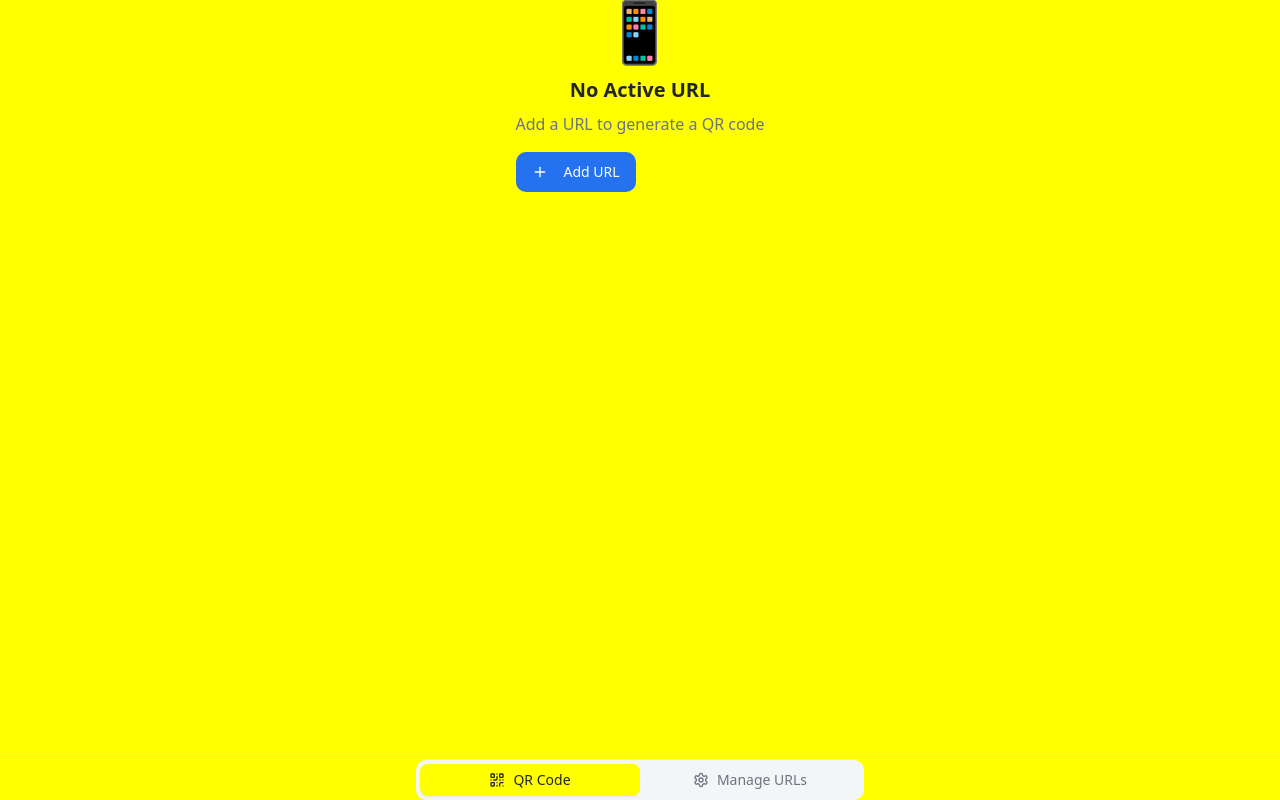
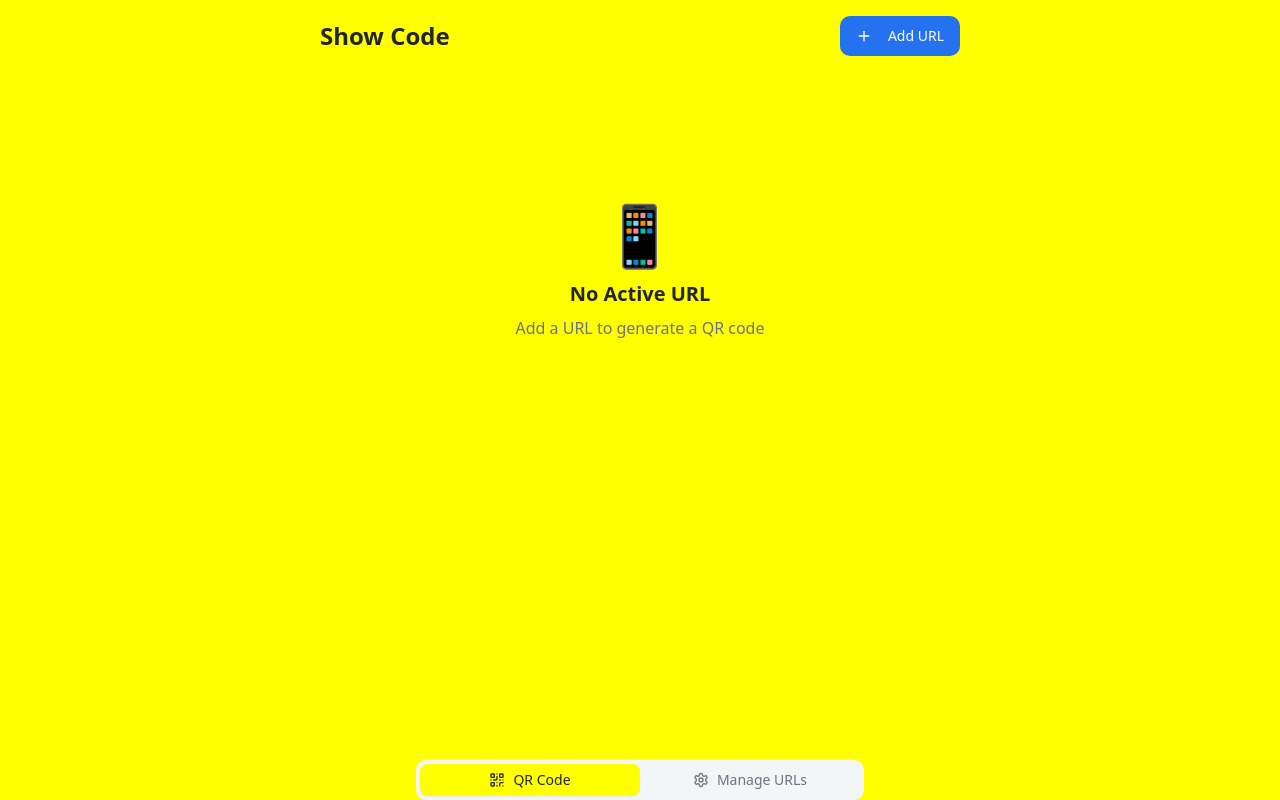
Before and after one commit to fasoulas/link-to-code-mobile, a React (Vite) app: page / in a window 1280 px wide. Built offline with nearby package versions, Linux system fonts and the light colour scheme.

Commit message:
Refactor QR code tab header and button
Add a header "Show Code" to the QR code tab, styled like the URL Management tab header. Move the "Add URL" button to the top right corner of the QR code tab, matching the layout of the manage URLs tab.

```diff
--- a/src/components/QRCodeGenerator.tsx
+++ b/src/components/QRCodeGenerator.tsx
@@ -81,15 +81,11 @@ export function QRCodeGenerator({ activeUrl, onAddUrl }: QRCodeGeneratorProps) {
     }
   };
 
-  if (!activeUrl) {
   return (
-      <div className="flex items-center justify-center h-full">
-        <div className="text-center">
-          <div className="text-6xl mb-4">📱</div>
-          <h2 className="text-xl font-semibold mb-2">No Active URL</h2>
-          <p className="text-muted-foreground mb-4">
-            Add a URL to generate a QR code
-          </p>
+    <div className="p-4 max-w-2xl mx-auto">
+      <div className="flex items-center justify-between mb-6">
+        <h1 className="text-2xl font-bold">Show Code</h1>
+        {!activeUrl && (
           <Button
             onClick={onAddUrl}
             className="flex items-center space-x-2"
@@ -97,16 +93,24 @@ export function QRCodeGenerator({ activeUrl, onAddUrl }: QRCodeGeneratorProps) {
             <Plus className="h-4 w-4" />
             <span>Add URL</span>
           </Button>
+        )}
+      </div>
+
+      {!activeUrl ? (
+        <div className="flex items-center justify-center h-96">
+          <div className="text-center">
+            <div className="text-6xl mb-4">📱</div>
+            <h2 className="text-xl font-semibold mb-2">No Active URL</h2>
+            <p className="text-muted-foreground">
+              Add a URL to generate a QR code
+            </p>
           </div>
         </div>
-    );
-  }
-
-  return (
-    <div className="flex flex-col items-center justify-center min-h-screen bg-qr-background p-4">
+      ) : (
+        <div className="flex flex-col items-center justify-center bg-qr-background">
           <Card className="p-8 bg-qr-background border-border shadow-lg">
             <div className="text-center mb-6">
-          <h1 className="text-2xl font-bold mb-2 text-qr-foreground">{activeUrl.title}</h1>
+              <h2 className="text-2xl font-bold mb-2 text-qr-foreground">{activeUrl.title}</h2>
               <p className="text-sm text-muted-foreground break-all">{activeUrl.url}</p>
             </div>
 
@@ -152,5 +156,7 @@ export function QRCodeGenerator({ activeUrl, onAddUrl }: QRCodeGeneratorProps) {
             </div>
           </Card>
         </div>
+      )}
+    </div>
   );
 }
```
Lines whose indentation alone changed are shown as unchanged.
